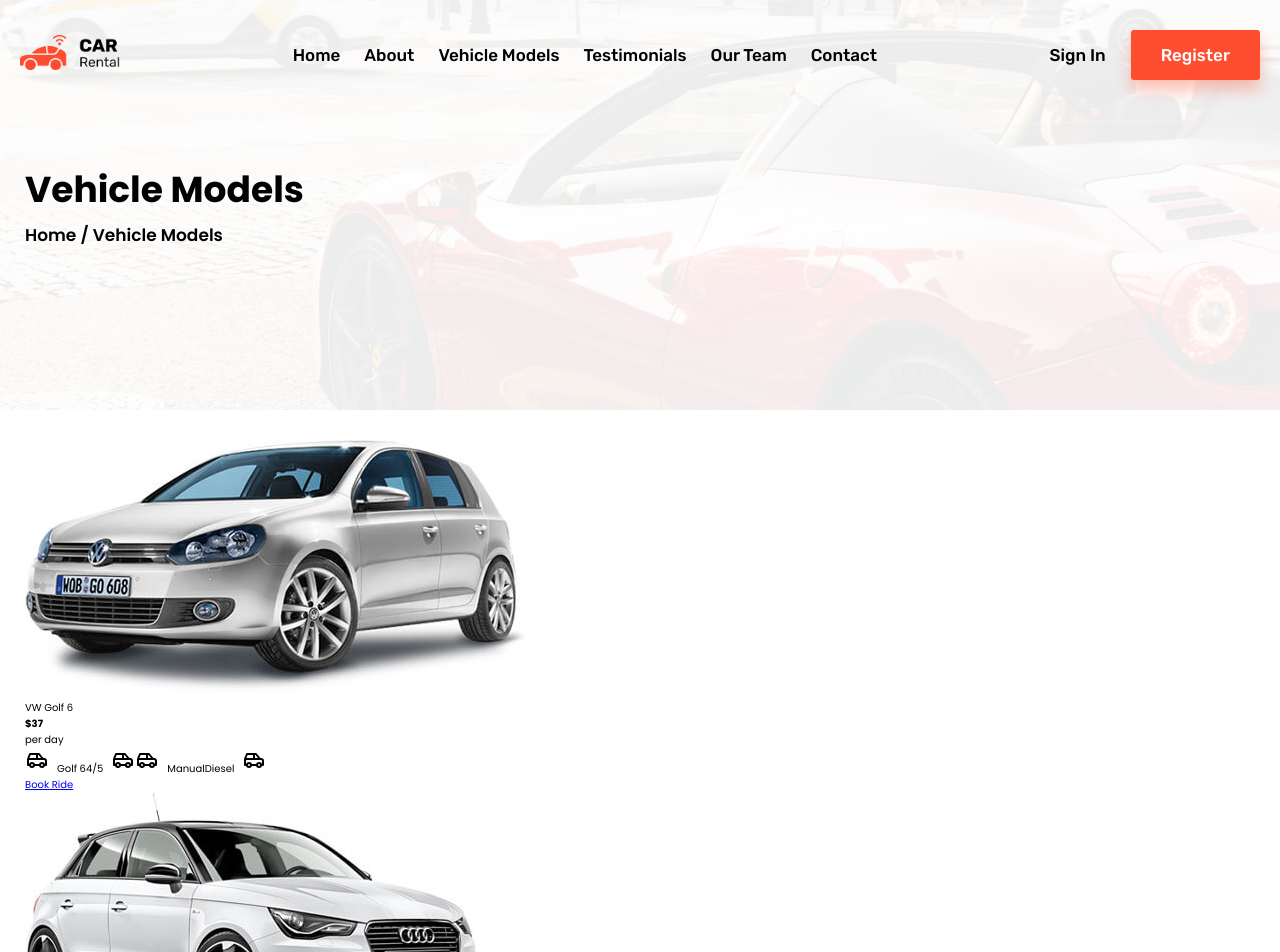
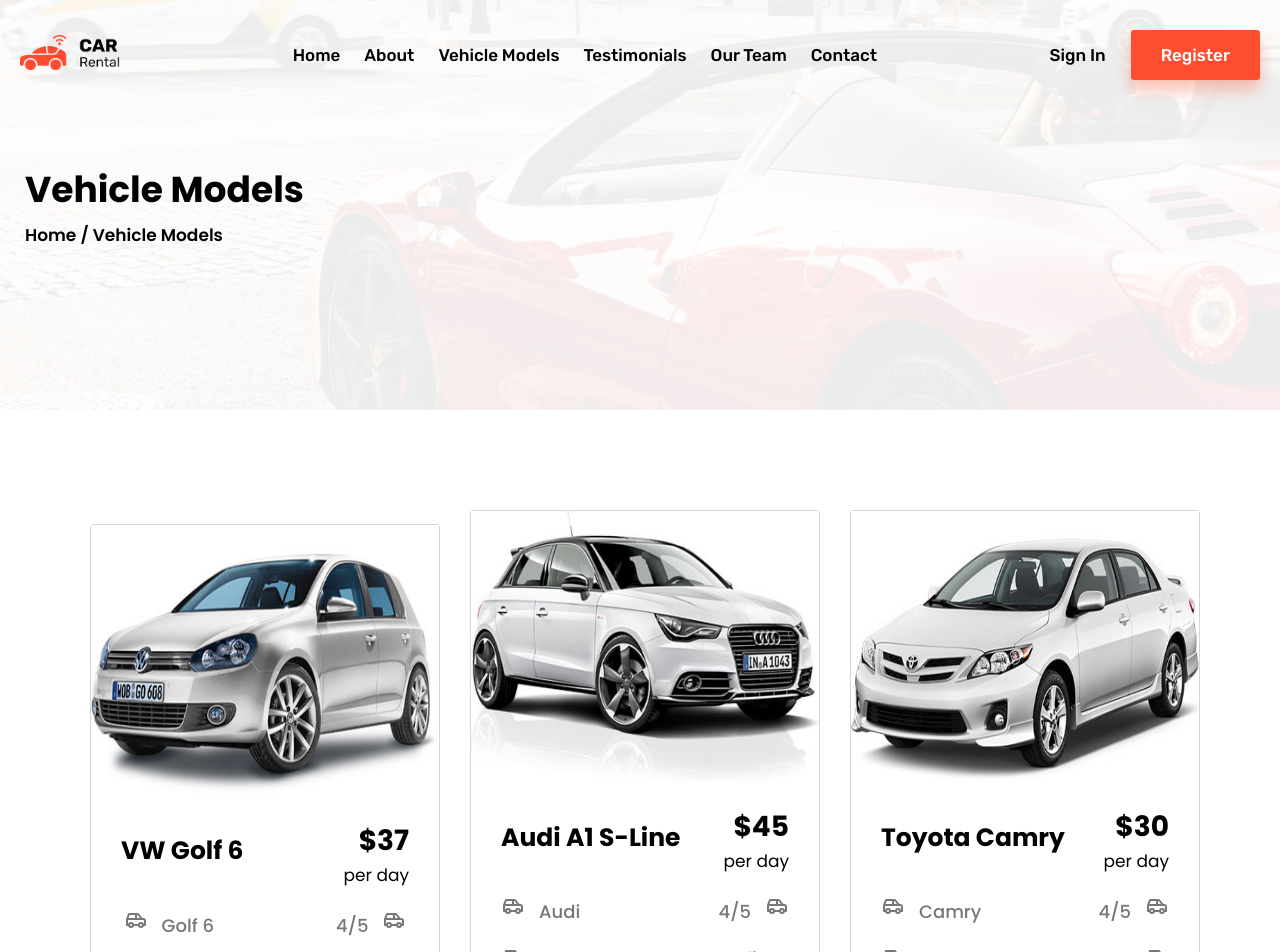
Before and after one commit to gupta123shivam/road-mate, a React (Vite) app: page /models in a window 1280 px wide. Shown: the top 952 px of the page. Built offline with nearby package versions, Linux system fonts and the light colour scheme.

Commit message:
completed models styles

```diff
--- /dev/null
+++ b/src/styles/_models.scss
@@ -0,0 +1,140 @@
+@use "./global" as *;
+
+.models-div {
+  display: grid;
+  grid-template-columns: 1fr 1fr 1fr;
+  grid-template-rows: auto;
+  gap: 3rem;
+  align-items: center;
+  text-align: center;
+  padding: 10rem 0;
+  width: 110rem;
+  margin: 0 auto;
+
+  @media (max-width: 1150px) {
+    grid-template-columns: 1fr 1fr;
+    width: fit-content;
+  }
+
+  @media (max-width: 800px) {
+    grid-template-columns: 1fr;
+    width: fit-content;
+  }
+
+  &__box {
+    border: 1px solid #d5d5d5;
+    border-radius: 0.3rem;
+    display: flex;
+    width: 35rem;
+    flex-direction: column;
+
+    @media (max-width: 400px) {
+      grid-template-columns: 1fr;
+      width: 100%;
+    }
+
+    &__img {
+      width: 100%;
+      height: auto;
+      border-radius: 0.3rem;
+
+      img {
+        width: 100%;
+        height: 27rem;
+      }
+    }
+
+    &__descr {
+      padding: 2rem 3rem;
+      display: flex;
+      flex-direction: column;
+      color: $text-black;
+
+      &__name-price {
+        display: flex;
+        justify-content: space-between;
+        align-items: center;
+
+        &__name {
+          display: flex;
+          flex-direction: column;
+          text-align: left;
+          gap: 0.5rem;
+
+          p {
+            font-size: $h3-size;
+            font-weight: 700;
+          }
+
+          span {
+            display: flex;
+            gap: 0.4rem;
+
+            i {
+              font-size: 1.4rem;
+              color: #ffc933;
+            }
+          }
+        }
+
+        &__price {
+          display: flex;
+          flex-direction: column;
+          text-align: right;
+
+          h4 {
+            font-size: 2.8rem;
+          }
+
+          p {
+            font-size: $p-size;
+          }
+        }
+
+        &__details {
+          display: grid;
+          grid-template-columns: 1fr 1fr;
+          row-gap: 2rem;
+          column-gap: 7rem;
+          margin-top: 2.5rem;
+          margin: 2rem auto;
+          padding-bottom: 2.5rem;
+          border-bottom: 1px solid #c6c6c6;
+
+          span {
+            font-size: 1.8rem;
+            font-weight: 500;
+            color: #777777;
+            text-align: left;
+
+            i {
+              color: $text-black;
+            }
+          }
+        }
+
+        &__btn {
+          background-color: #ff4d30;
+          padding: 1.8rem 3rem;
+          border-radius: 0.3rem;
+          box-shadow: 0 10px 15px 0 rgb(255 83 48 / 35%);
+          transition: all 0.3s;
+          border: 2px solid #ff4d30;
+          font-size: 1.8rem;
+          cursor: pointer;
+
+          &:hover {
+            box-shadow: 0 10px 15px 0 rgb(255 83 48 / 60%);
+            background-color: #fa4226;
+          }
+
+          a {
+            text-decoration: none;
+            color: white;
+            font-weight: 700;
+          }
+        }
+      }
+    }
+  }
+}
--- a/src/styles/styles.scss
+++ b/src/styles/styles.scss
@@ -11,4 +11,5 @@
 @forward './faq';
 @forward './download';
 @forward './footer';
-@forward './about'
+@forward './about';
+@forward './models'
```
